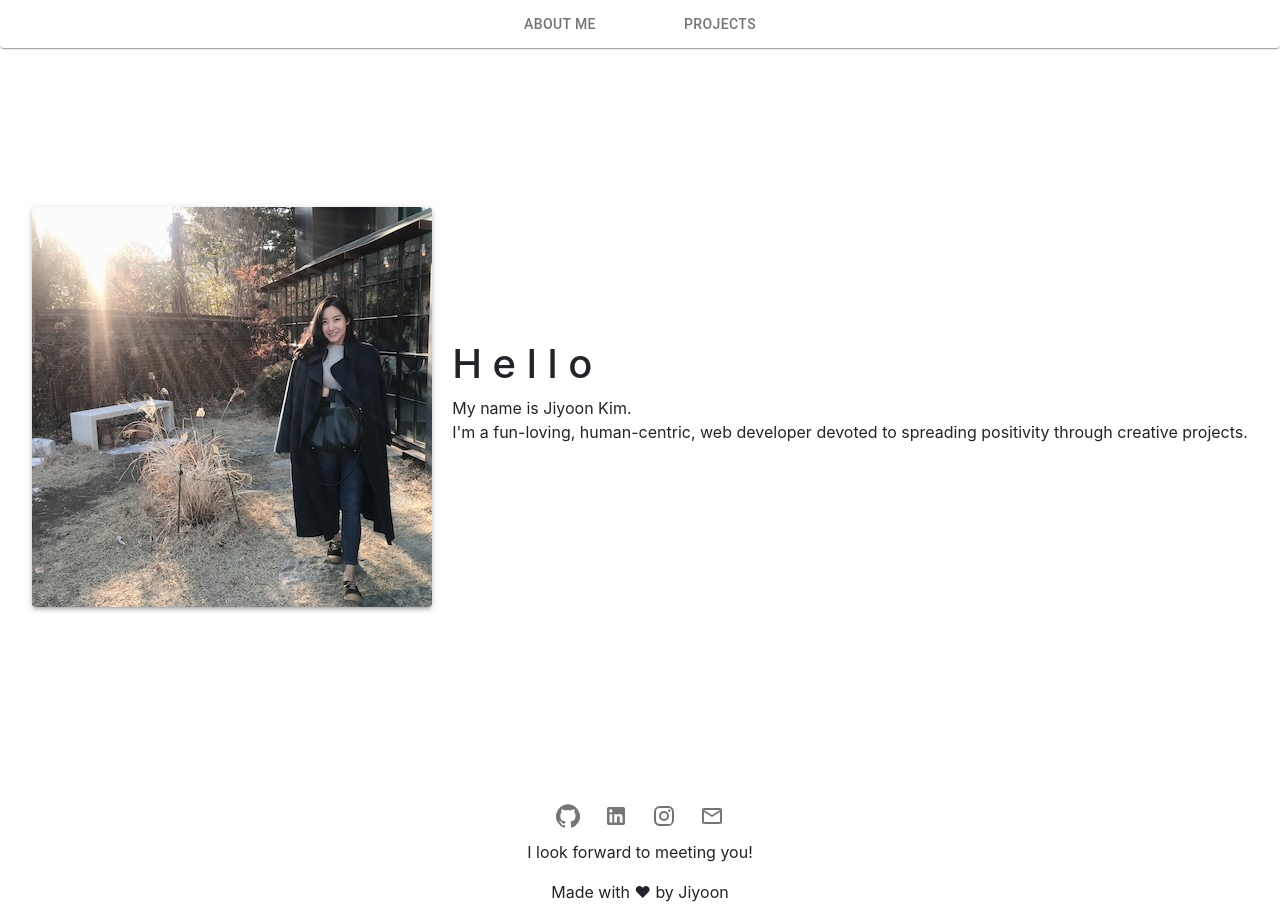
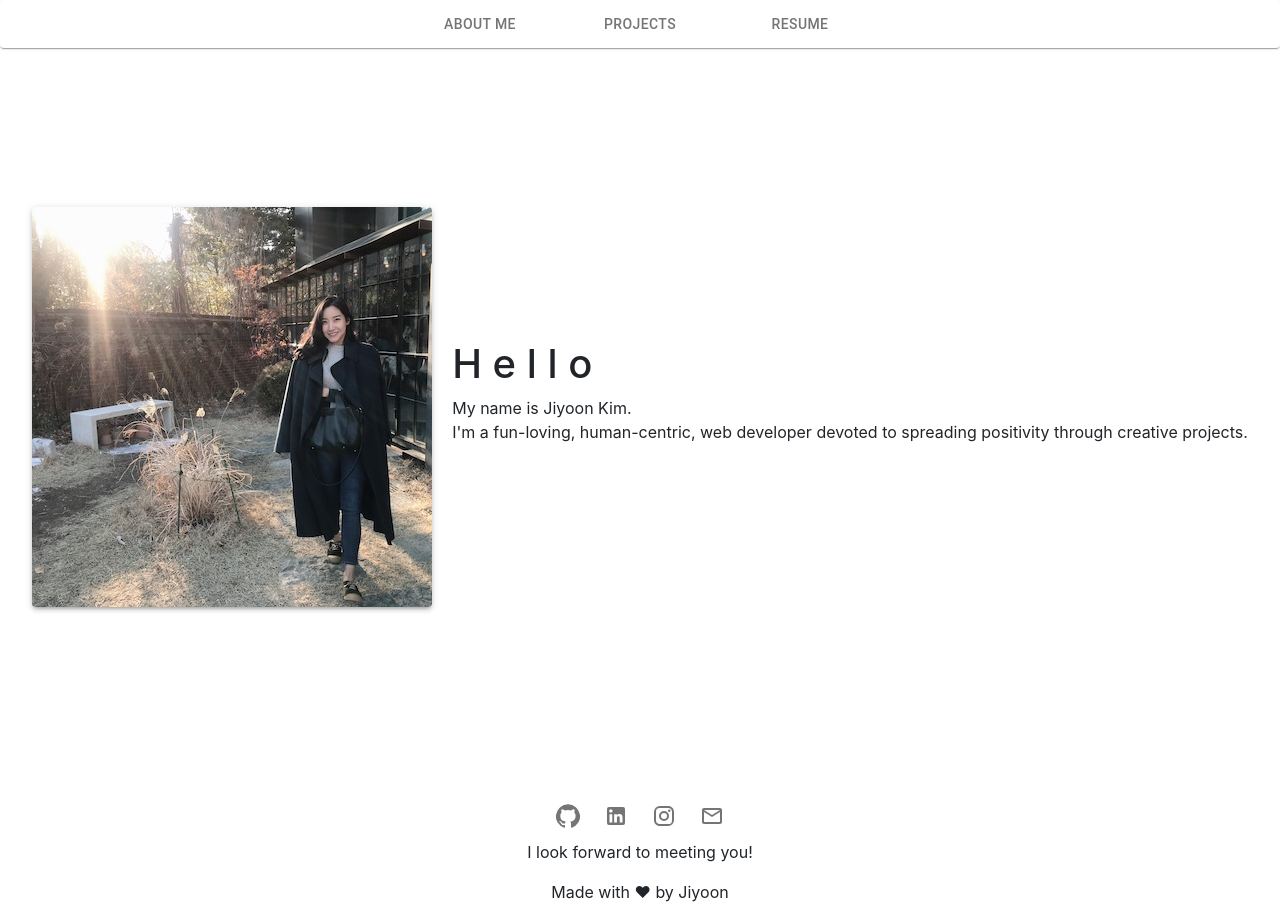
Before and after one commit to jiyoon9886/react-portfolio, a React (Create React App) app: page / in a window 1280 px wide. Built offline with nearby package versions, Linux system fonts and the light colour scheme.

Commit message:
added resume tab

```diff
--- a/src/components/Navbar.js
+++ b/src/components/Navbar.js
@@ -5,6 +5,8 @@ import { makeStyles } from '@material-ui/core/styles';
 import Paper from '@material-ui/core/Paper';
 import Tabs from '@material-ui/core/Tabs';
 import Tab from '@material-ui/core/Tab';
+
+import JKim_WebDevResume  from '../assets/JKim_WebDevResume.pdf';
 
 const useStyles = makeStyles({
   root: {
@@ -38,7 +40,7 @@ export default function CenteredTabs() {
           value='Projects'
           label='Projects'
         />
-        {/* <Tab label='Item Three' /> */}
+        <Tab href={JKim_WebDevResume} value='Resume' label='Resume' />
       </Tabs>
     </Paper>
   );
```
